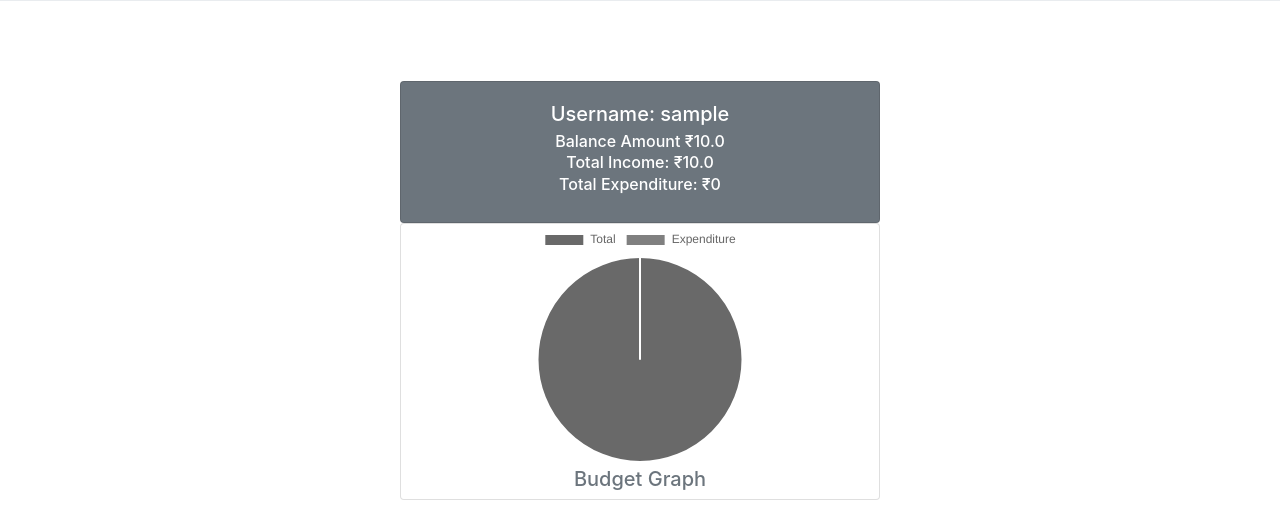
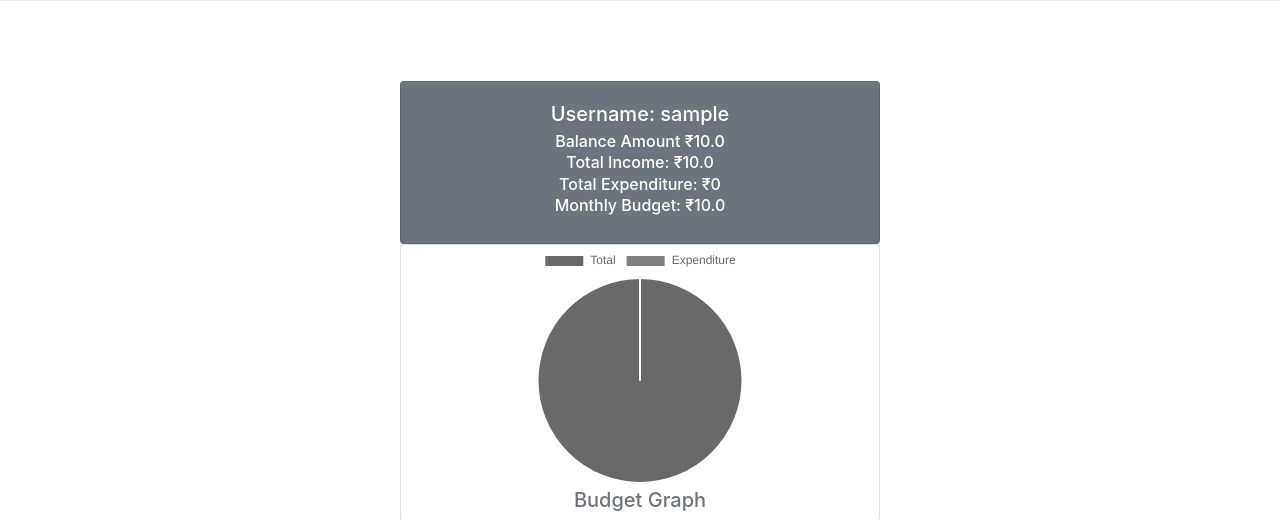
Before and after one commit to AswinAsok/The-Budgetter, a Django app: page / in a window 1280 px wide. Shown: the part 258-778 px from the top of the page. Run offline with Django 3.2, Linux system fonts and the light colour scheme; a user stored in the database is signed in; tables that the repository leaves empty hold one stand-in row (values such as "Sample post"); some libraries are stand-ins or nearby versions.

Commit message:
Monthly Budget almost done

```diff
--- a/Budget/views.py
+++ b/Budget/views.py
@@ -44,8 +44,10 @@ def home(request):
     context['labels'] = labels
     context['form'] = form
     context['data'] = data
-    context['mbudget'] = monthly_budget
     context['hasmbudget'] = monthly_budget.exists()
+    if request.user.is_authenticated and monthly_budget.exists():
+        context['mbudget'] = monthly_budget[0].max_amount
+
     context['Expenditure'] = expenditure*-1
     context['Income'] = income
     context['Total'] = total
--- a/Templates/home.html
+++ b/Templates/home.html
@@ -74,6 +74,11 @@ Home {% endblock %} {% block nav %}
         <h6 class="card-subtitle d-flex justify-content-center mb-2">
           Total Expenditure: ₹{{Expenditure}}
         </h6>
+        {% if hasmbudget %}
+        <h6 class="card-subtitle d-flex justify-content-center mb-2">
+          Monthly Budget: ₹{{mbudget}}
+        </h6>
+        {% endif %}
       </div>
     </div>
     {% if not hasmbudget %}
```
